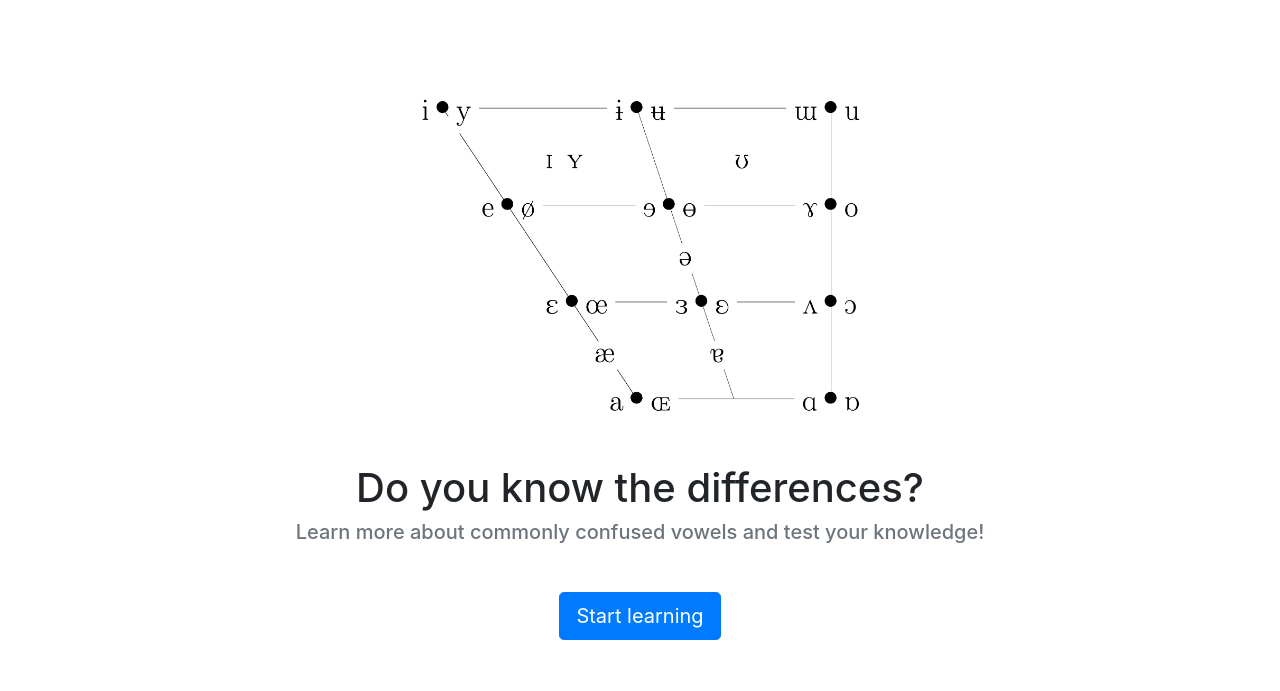
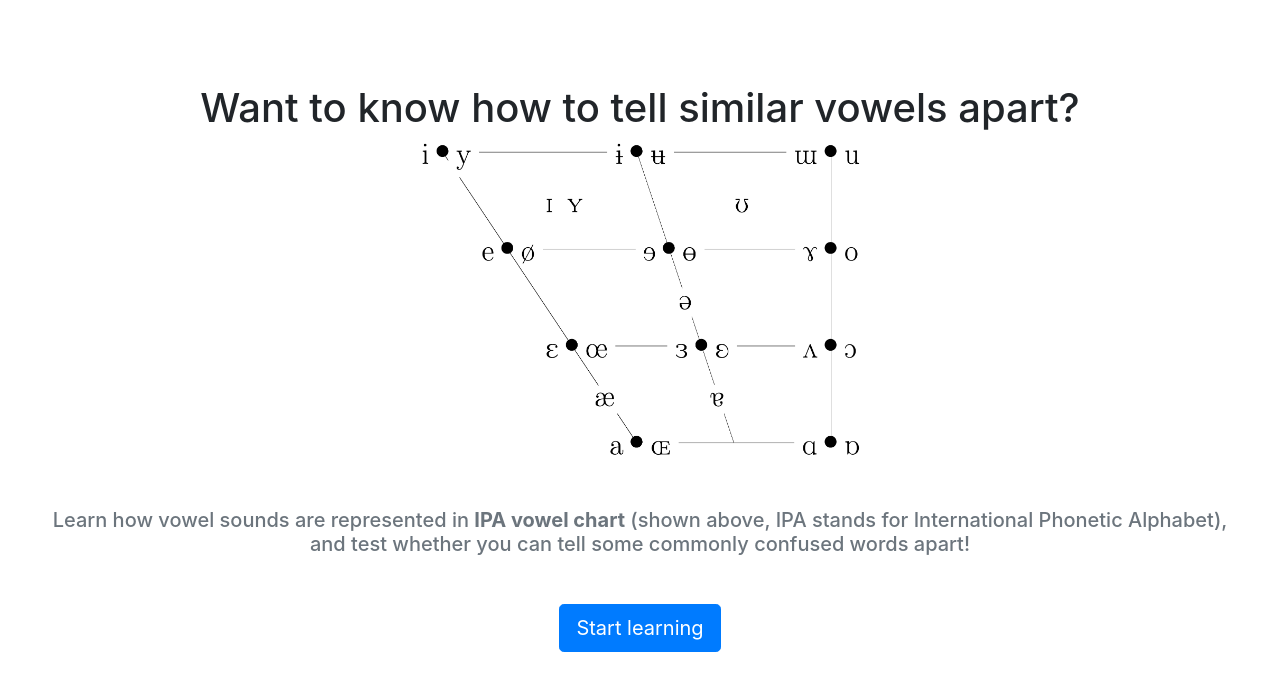
Before and after one commit to shallotly/ui-design-ipa, a Flask app: page / in a window 1280 px wide. Shown: the part 56-747 px from the top of the page. Run offline with Flask 2, Linux system fonts and the light colour scheme; some libraries are stand-ins or nearby versions.

Commit message:
changed front page

```diff
--- a/static/data/learn-data.json
+++ b/static/data/learn-data.json
@@ -1,8 +1,4 @@
 [
-    {
-        "text": "<b>This is the IPA vowel chart.</b> (IPA stands for International Phonetic Alphabet.) <br/> It shows all of the vowel sounds a human mouth can make.",
-        "image": "/static/img/ipa-1.png"
-    },
     {
         "text": "<b>These are the vowel sounds in American English.</b> (Don't worry about position.)",
         "image": "/static/img/ipa-2.png"
--- a/templates/index.html
+++ b/templates/index.html
@@ -3,9 +3,9 @@
 {% block content %}
 <div class="page-container d-flex justify-content-center align-items-center text-center">
     <div>
+		<h1>Want to know how to tell similar vowels apart?</h1>
 	<img class="hero-image" src="/static/img/ipa-1.png" alt="IPA vowel chart"/>
-	<h1>Do you know the differences?</h1>
-	<h5 class="text-secondary mb-5">Learn more about commonly confused vowels and test your knowledge!</h5>
+	<h5 class="text-secondary mb-5">Learn how vowel sounds are represented in <b>IPA vowel chart</b> (shown above, IPA stands for International Phonetic Alphabet),<br/> and test whether you can tell some commonly confused words apart! </h5>
 	<a class="btn btn-primary btn-lg" href="/learn/1">Start learning</a>
     </div>
 </div>
```
